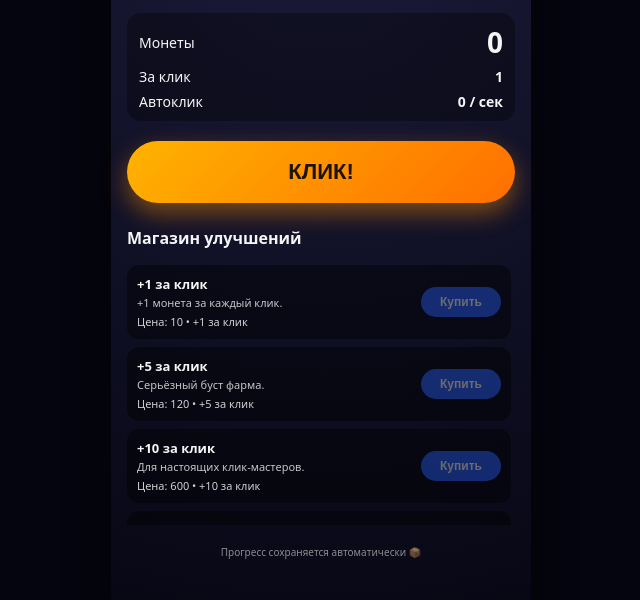
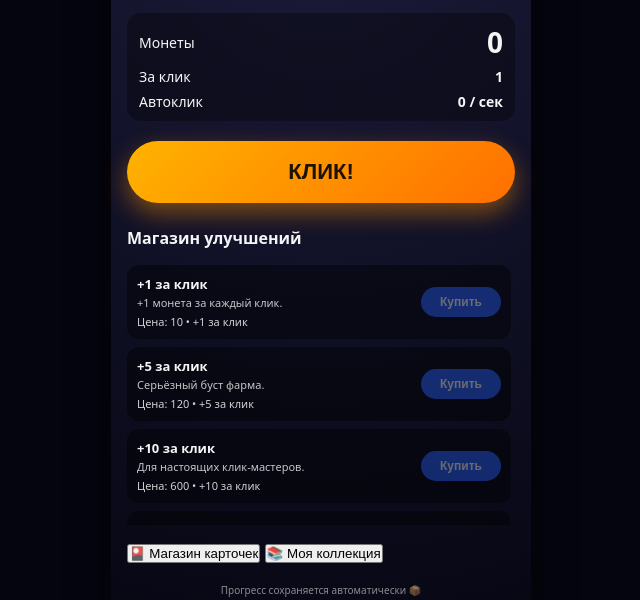
Before and after one commit to Maksik-090/Tupin, a plain HTML site: page index.html in a window 1280 px wide. Shown: the part 98-698 px from the top of the page, without its empty margins (319-959 px from the left). Drawn offline with Linux system fonts and the light colour scheme.

Commit message:
aad new index.html

```diff
--- a/index.html
+++ b/index.html
@@ -34,6 +34,19 @@
     <div class="shop-title">Магазин улучшений</div>
     <div class="shop" id="shop"></div>
 
+<!-- Кнопки навигации -->
+    <div class="nav-buttons">
+      <button id="cardsShopBtn" class="nav-btn">
+        <span class="nav-icon">🎴</span>
+        <span>Магазин карточек</span>
+      </button>
+      <button id="myCardsBtn" class="nav-btn">
+        <span class="nav-icon">📚</span>
+        <span>Моя коллекция</span>
+      </button>
+    </div>
+
+
     <div class="footer">Прогресс сохраняется автоматически 📦</div>
   </div>
 
```
